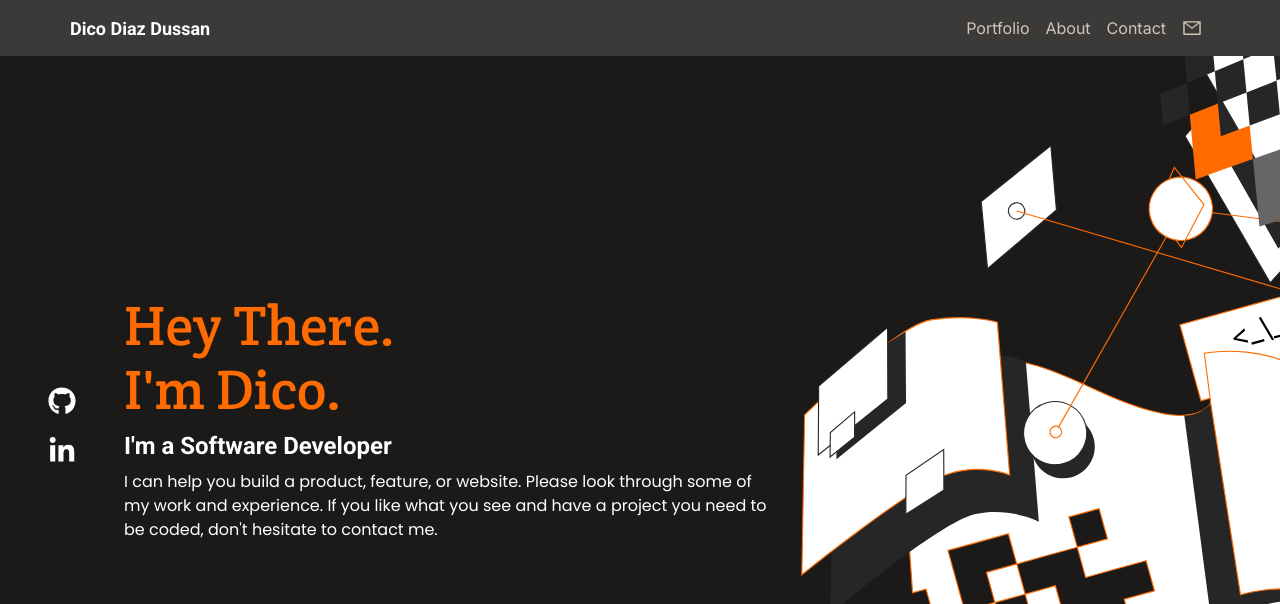
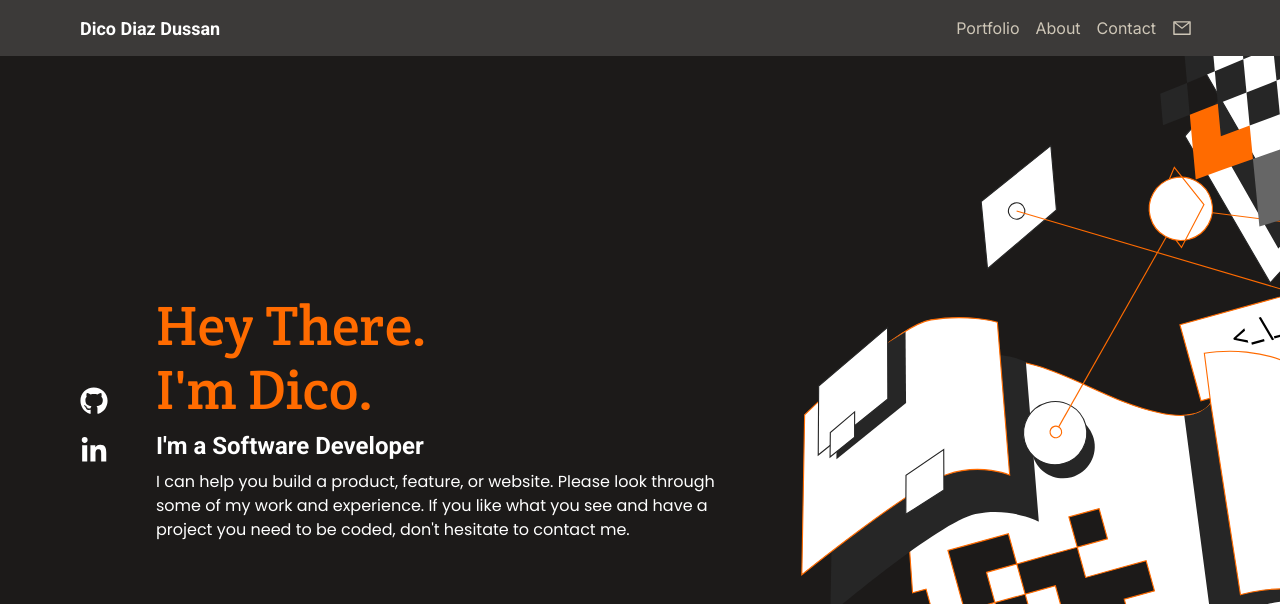
Before and after one commit to dicodiaz/portfolio, a React (Vite) app: page / in a window 1280 px wide. Shown: the top 604 px of the page. Built offline with nearby package versions, Linux system fonts and the light colour scheme.

Commit message:
Fix container styles

```diff
--- a/src/sections/AboutMe.tsx
+++ b/src/sections/AboutMe.tsx
@@ -5,7 +5,7 @@
 
 const AboutMe: FC = () => {
   return (
-    <Container as="section" id="about_me" className="bg-dark text-white px-4 min-vh-50" fluid>
+    <Container as="section" id="about_me" className="bg-dark text-white px-4 px-md-5 px-lg-6" fluid>
       <Row className="py-6">
         <Col md={6}>
           <motion.div
--- a/src/sections/Contact.tsx
+++ b/src/sections/Contact.tsx
@@ -24,7 +24,8 @@
       <Container
         as="section"
         id="contact"
-        className="min-vh-100 d-flex align-items-center py-6 px-4 px-md-0"
+        className="min-vh-100 d-flex align-items-center py-6 px-4 px-md-5 px-lg-6"
+        fluid
       >
         <Row xs={1}>
           <Col md={5} lg={4}>
--- a/src/sections/Header.tsx
+++ b/src/sections/Header.tsx
@@ -22,7 +22,7 @@
         onToggle={handleToggle}
         collapseOnSelect
       >
-        <Container className="px-4 px-md-0">
+        <Container className="px-3 px-md-5 px-lg-6" fluid>
           <Navbar.Brand href="#headline" className="font-roboto text-white">
             Dico Diaz Dussan
           </Navbar.Brand>
--- a/src/sections/Headline.tsx
+++ b/src/sections/Headline.tsx
@@ -21,7 +21,7 @@
       className="bg-dark text-white min-vh-100 d-flex align-items-center"
       fluid
     >
-      <Row className="pt-5 px-3 px-md-0 ps-md-5">
+      <Row className="pt-5 px-3 px-md-5 px-lg-6">
         <Col md={5} lg={6} xl={7}>
           <Row className="flex-column flex-md-row">
             <Col className="ps-md-5">
--- a/src/sections/Portfolio.tsx
+++ b/src/sections/Portfolio.tsx
@@ -24,9 +24,9 @@
 
   return (
     <>
-      <Container as="section" id="portfolio" className="min-vh-100 py-6 px-4 px-md-0">
+      <Container as="section" id="portfolio" className="min-vh-100 py-6 px-4 px-md-5 px-lg-6" fluid>
         <PortfolioHeading />
-        <Row xs={1}>
+        <Row xs={1} className="projects">
           {projects.map((project, index) => {
             const { id, images } = project;
             const image = isDesktop ? images.desktop : images.mobile;
--- a/src/sections/Skills.tsx
+++ b/src/sections/Skills.tsx
@@ -9,7 +9,11 @@
   const isDesktop = useMediaQuery('(min-width: 768px)');
 
   return (
-    <Container id="skills" className="bg-dark text-white text-center text-md-start px-4" fluid>
+    <Container
+      id="skills"
+      className="bg-dark text-white text-center text-md-start px-4 px-md-5 px-lg-6"
+      fluid
+    >
       <Row xs={1} md={3} className="py-6">
         {skills.map((skill, index) => {
           const { id, title, Bullet, names } = skill;
--- a/src/styles/about_me.scss
+++ b/src/styles/about_me.scss
@@ -22,9 +22,3 @@
     padding-right: 4rem !important;
   }
 }
-
-@media screen and (min-width: 992px) {
-  #about_me {
-    padding-inline: 5rem !important;
-  }
-}
--- a/src/styles/app.scss
+++ b/src/styles/app.scss
@@ -118,3 +118,10 @@
   font-size: 1.375rem !important;
   line-height: 2.7rem !important;
 }
+
+@media screen and (min-width: 992px) {
+  .px-lg-6 {
+    padding-left: 5rem !important;
+    padding-right: 5rem !important;
+  }
+}
--- a/src/styles/portfolio.scss
+++ b/src/styles/portfolio.scss
@@ -37,6 +37,11 @@
   background-color: rgba(255, 255, 255, 0.24);
   border: none;
   color: white;
+}
+
+.projects {
+  margin-left: -0.5rem !important;
+  margin-right: -0.5rem !important;
 }
 
 @media screen and (min-width: 768px) {
--- a/src/styles/skills.scss
+++ b/src/styles/skills.scss
@@ -7,9 +7,3 @@
     margin-bottom: 0;
   }
 }
-
-@media screen and (min-width: 992px) {
-  #skills {
-    padding-inline: 5rem !important;
-  }
-}
```
